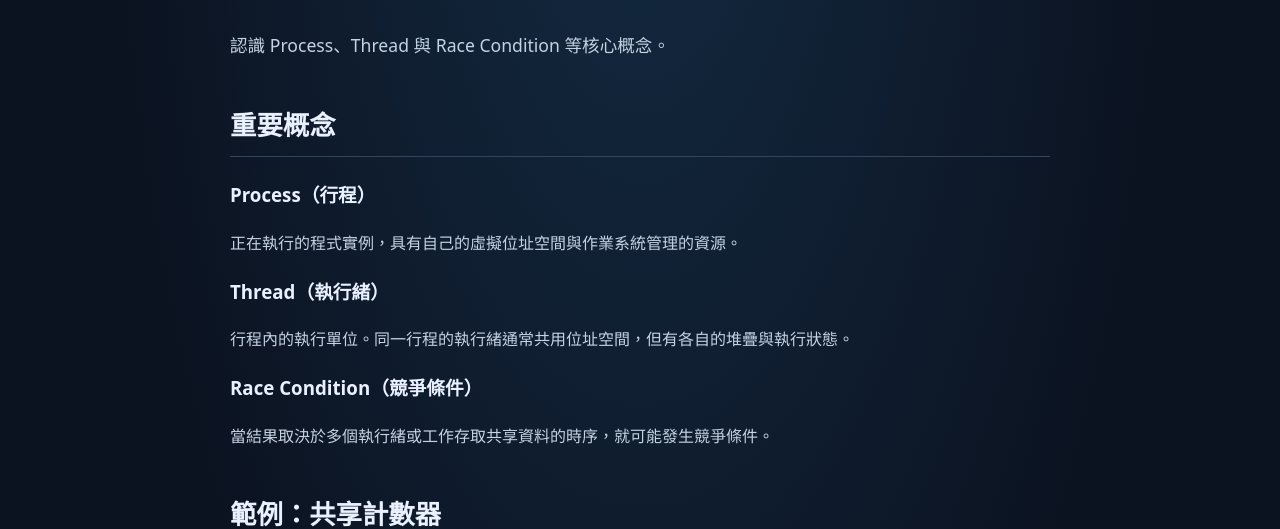
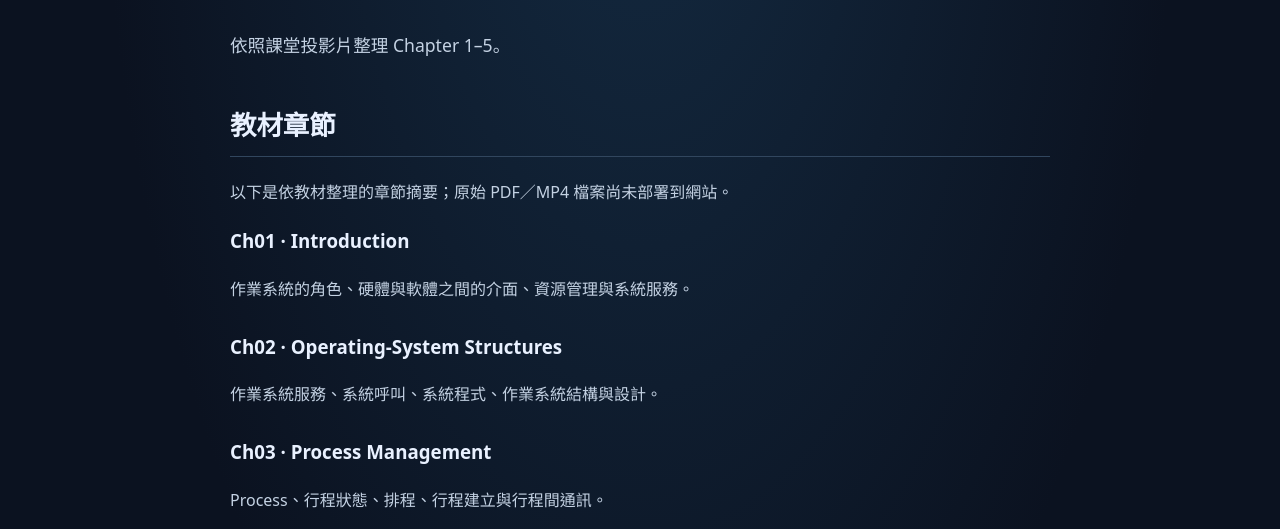
Before and after one commit to b0989290451-png/cs-notes-hub, a plain HTML site: page notes/os.html in a window 1280 px wide. Shown: the part 280-809 px from the top of the page. Drawn offline with Linux system fonts and the light colour scheme.

Commit message:
Organize uploaded course slide chapters in notes/os.html

```diff
--- a/notes/os.html
+++ b/notes/os.html
@@ -1,6 +1 @@
-<!doctype html><html lang="zh-Hant"><head><meta charset="utf-8"><meta name="viewport" content="width=device-width,initial-scale=1"><title>作業系統 OS | CS Notes Hub</title><meta name="description" content="認識 Process、Thread 與 Race Condition 等核心概念。"><link rel="stylesheet" href="../style.css"></head><body><header class="site-header"><nav class="container nav"><a class="logo" href="../index.html">CS <span>Notes</span> Hub</a><a href="../index.html">← 返回首頁</a></nav></header><main class="container article"><a class="back" href="../index.html">← 所有課程</a><h1>作業系統 OS</h1><p class="lead">認識 Process、Thread 與 Race Condition 等核心概念。</p><section><h2>重要概念</h2><h3>Process（行程）</h3><p>正在執行的程式實例，具有自己的虛擬位址空間與作業系統管理的資源。</p><h3>Thread（執行緒）</h3><p>行程內的執行單位。同一行程的執行緒通常共用位址空間，但有各自的堆疊與執行狀態。</p><h3>Race Condition（競爭條件）</h3><p>當結果取決於多個執行緒或工作存取共享資料的時序，就可能發生競爭條件。</p></section><section><h2>範例：共享計數器</h2><pre><code>// 假設兩個執行緒共用 count = 0
-// Thread A: read count (0)
-// Thread B: read count (0)
-// Thread A: write count = 1
-// Thread B: write count = 1
-// 預期增加兩次，結果卻可能是 1</code></pre><p><code>count++</code> 通常不是不可分割的原子操作。可以使用 mutex（互斥鎖）或適當的原子操作保護共享狀態。</p></section><section><h2>重點整理</h2><ul><li>Process 是資源隔離與管理的重要單位。</li><li>Thread 是執行單位，行程內執行緒可共用資料。</li><li>共享資料的讀寫時序可能造成競爭條件。</li><li>同步機制能協助避免資料不一致。</li></ul></section></main><footer><div class="container">© 2026 CS Notes Hub · 依照 AGENTS.md 規則持續擴充</div></footer></body></html>
+<!doctype html><html lang="zh-Hant"><head><meta charset="utf-8"><meta name="viewport" content="width=device-width,initial-scale=1"><title>作業系統 OS | CS Notes Hub</title><link rel="stylesheet" href="../style.css"></head><body><header class="site-header"><nav class="container nav"><a class="logo" href="../index.html">CS <span>Notes</span> Hub</a><a href="../index.html">← 返回首頁</a></nav></header><main class="container article"><a class="back" href="../index.html">← 所有課程</a><h1>作業系統 OS</h1><p class="lead">依照課堂投影片整理 Chapter 1–5。</p><section><h2>教材章節</h2><p>以下是依教材整理的章節摘要；原始 PDF／MP4 檔案尚未部署到網站。</p><section id="chapter-1"><h3>Ch01 · Introduction</h3><p>作業系統的角色、硬體與軟體之間的介面、資源管理與系統服務。</p></section><section id="chapter-2"><h3>Ch02 · Operating-System Structures</h3><p>作業系統服務、系統呼叫、系統程式、作業系統結構與設計。</p></section><section id="chapter-3"><h3>Ch03 · Process Management</h3><p>Process、行程狀態、排程、行程建立與行程間通訊。</p></section><section id="chapter-4"><h3>Ch04 · Threads & Concurrency</h3><p>Thread、Multithreading、共享資源、同步與並行執行。</p></section><section id="chapter-5"><h3>Ch05 · CPU Scheduling</h3><p>CPU 排程目標、FCFS、SJF、Round Robin 與排程評估。</p></section></section><section><h2>如何繼續擴充</h2><p>新增教材時，依照 AGENTS.md 維持相同章節結構，並為每章加入講義連結、重點整理與練習題。</p></section></main><footer><div class="container">© 2026 CS Notes Hub · AGENTS.md 驅動擴充</div></footer></body></html>
```
